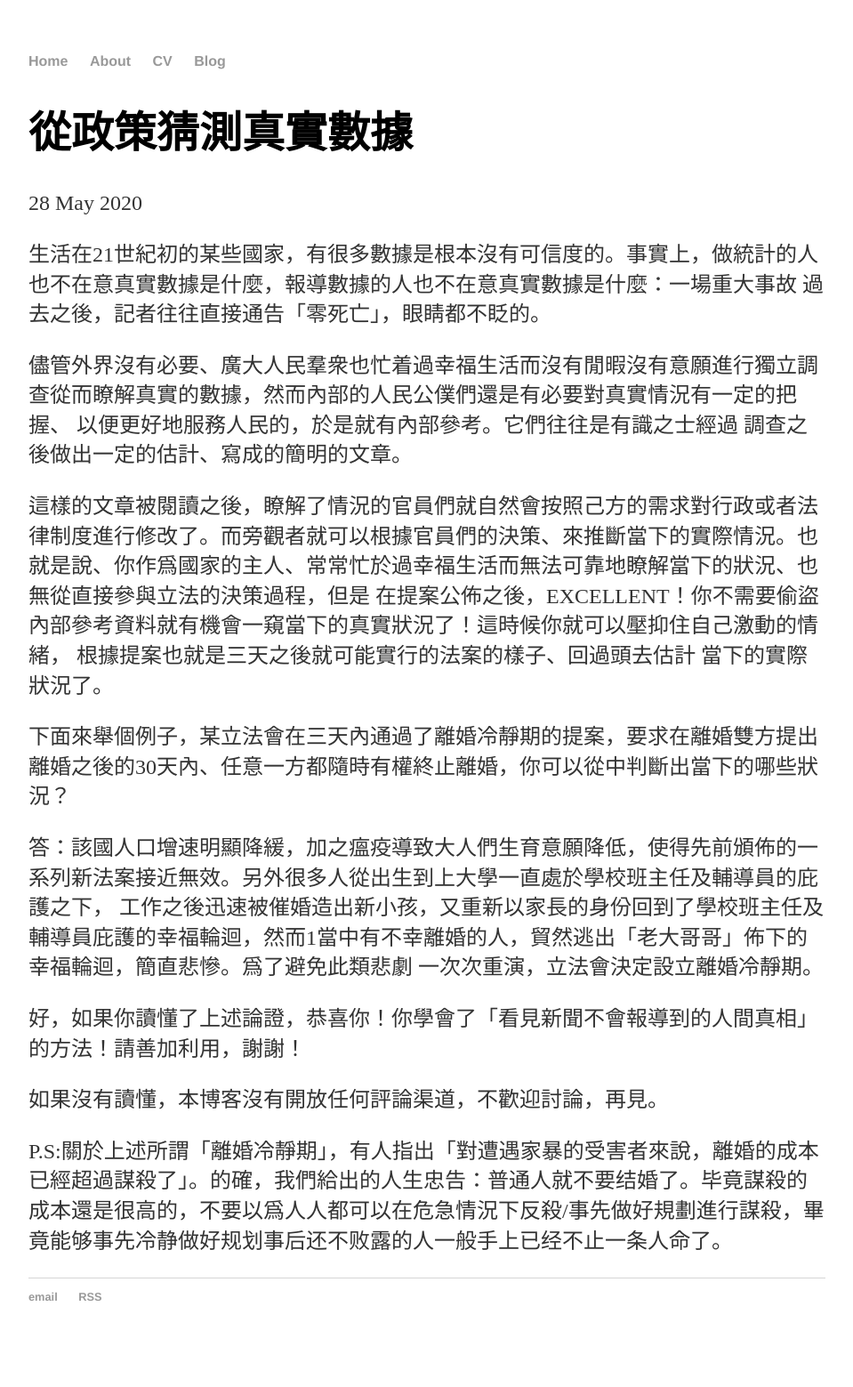
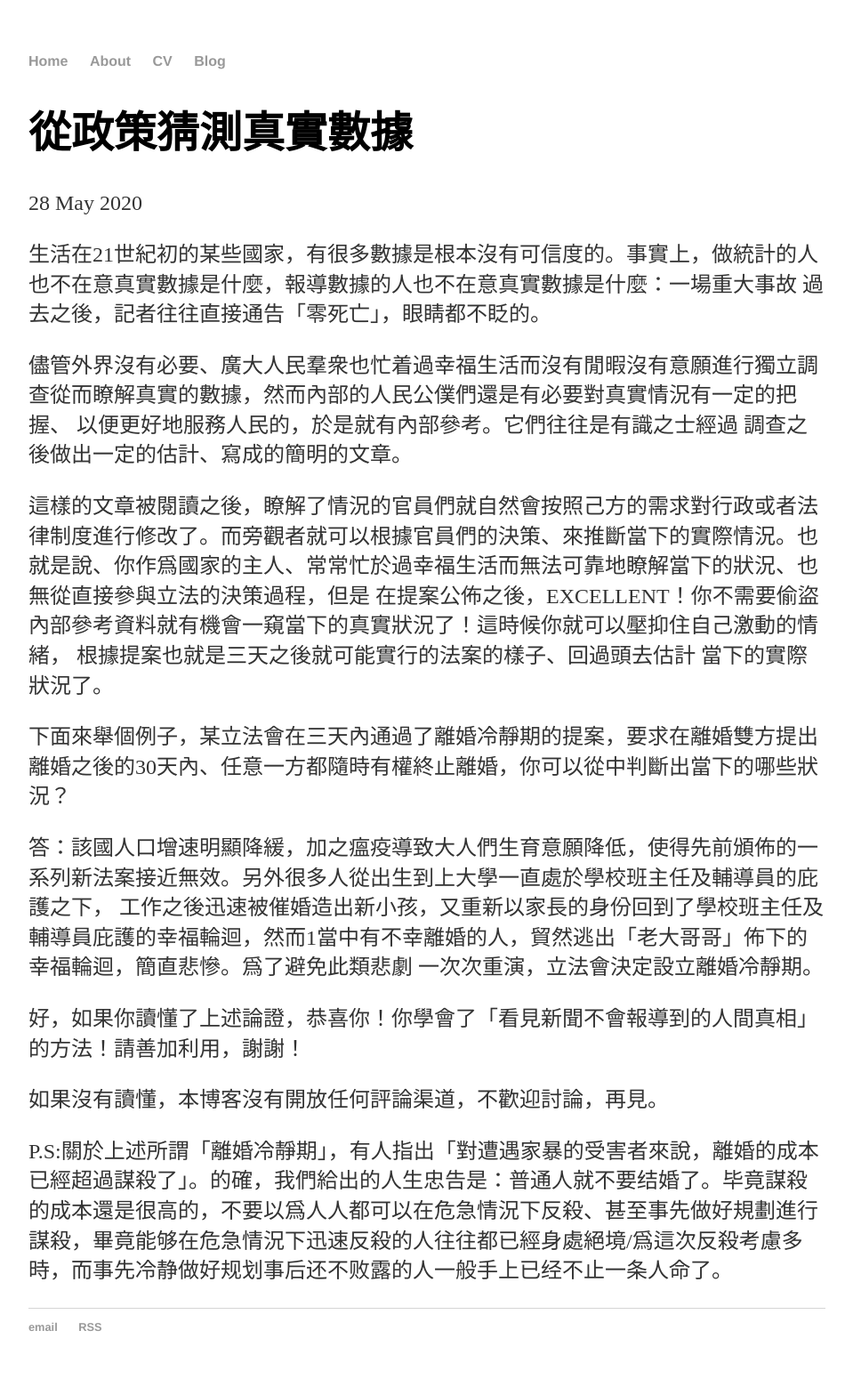
Before and after one commit to Ekove/ekove.github.io, a Jekyll site: the page built from _posts/2020-5-28-notes.md, in a window 1280 px wide. Shown: the whole page at 89% size, without its empty margins (160-1119 px from the left). Built offline with Jekyll 4.4.1, drawn with Linux system fonts in a browser that asks for light colours; before the commit the page ends 1525 px from its top, so only the background shows below that.

Commit message:
Update 2020-5-28-notes.md

```diff
--- a/_posts/2020-5-28-notes.md
+++ b/_posts/2020-5-28-notes.md
@@ -26,4 +26,4 @@ date: 2020-05-28
 
 如果沒有讀懂，本博客沒有開放任何評論渠道，不歡迎討論，再見。
 
-P.S:關於上述所謂「離婚冷靜期」，有人指出「對遭遇家暴的受害者來說，離婚的成本已經超過謀殺了」。的確，我們給出的人生忠告：普通人就不要结婚了。毕竟謀殺的成本還是很高的，不要以爲人人都可以在危急情況下反殺/事先做好規劃進行謀殺，畢竟能够事先冷静做好规划事后还不败露的人一般手上已经不止一条人命了。
+P.S:關於上述所謂「離婚冷靜期」，有人指出「對遭遇家暴的受害者來說，離婚的成本已經超過謀殺了」。的確，我們給出的人生忠告是：普通人就不要结婚了。毕竟謀殺的成本還是很高的，不要以爲人人都可以在危急情況下反殺、甚至事先做好規劃進行謀殺，畢竟能够在危急情況下迅速反殺的人往往都已經身處絕境/爲這次反殺考慮多時，而事先冷静做好规划事后还不败露的人一般手上已经不止一条人命了。
```
